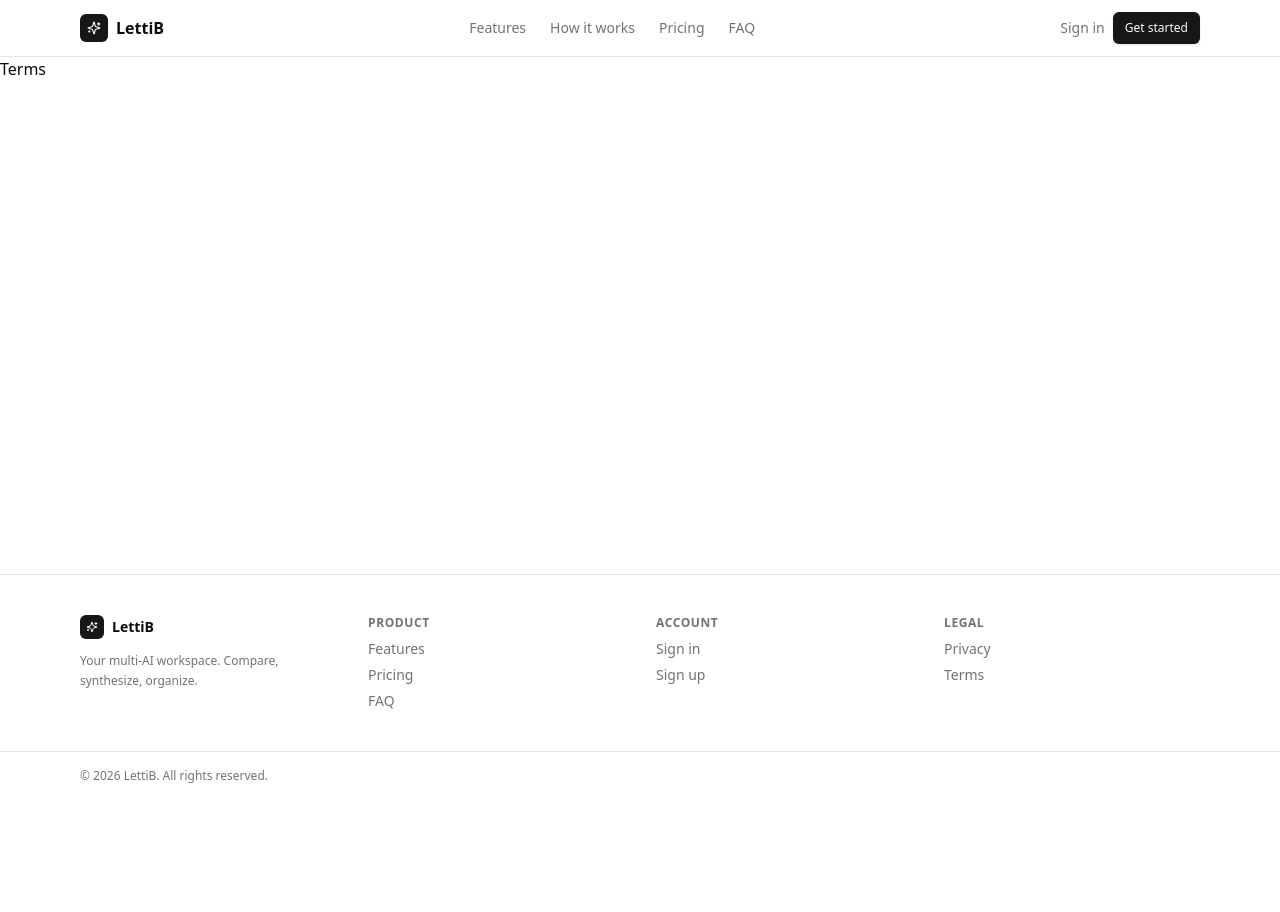
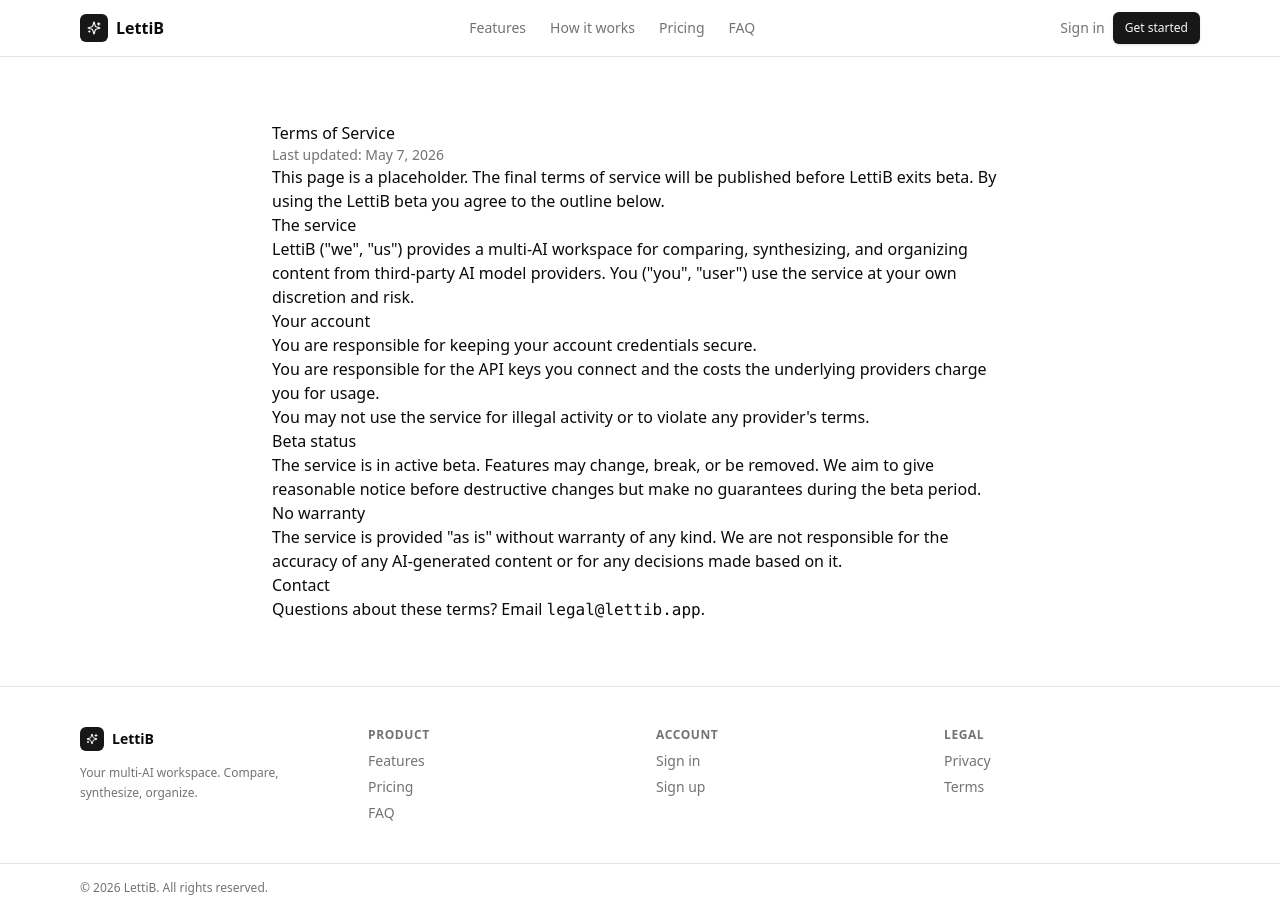
Before and after one commit to bacon-tarion/lettib, a Next.js app: page /terms in a window 1280 px wide. Before the commit the page ends 800 px from the top, so only its background shows below. Built offline with nearby package versions, Linux system fonts and the light colour scheme.

Commit message:
Session 13: marketing landing page (hero, features, pricing, FAQ) + /pricing, /privacy, /terms

```diff
--- a/app/(marketing)/terms/page.tsx
+++ b/app/(marketing)/terms/page.tsx
@@ -1,7 +1,60 @@
+export const metadata = {
+  title: "Terms of Service — LettiB",
+};
+
 export default function TermsPage() {
   return (
-    <main>
-      <h1>Terms</h1>
-    </main>
+    <article className="mx-auto max-w-3xl px-4 py-16 prose prose-sm dark:prose-invert">
+      <h1>Terms of Service</h1>
+      <p className="text-muted-foreground text-sm">
+        Last updated: May 7, 2026
+      </p>
+
+      <p>
+        This page is a placeholder. The final terms of service will be published
+        before LettiB exits beta. By using the LettiB beta you agree to the
+        outline below.
+      </p>
+
+      <h2>The service</h2>
+      <p>
+        LettiB ("we", "us") provides a multi-AI workspace for comparing,
+        synthesizing, and organizing content from third-party AI model
+        providers. You ("you", "user") use the service at your own discretion
+        and risk.
+      </p>
+
+      <h2>Your account</h2>
+      <ul>
+        <li>You are responsible for keeping your account credentials secure.</li>
+        <li>
+          You are responsible for the API keys you connect and the costs the
+          underlying providers charge you for usage.
+        </li>
+        <li>
+          You may not use the service for illegal activity or to violate any
+          provider's terms.
+        </li>
+      </ul>
+
+      <h2>Beta status</h2>
+      <p>
+        The service is in active beta. Features may change, break, or be
+        removed. We aim to give reasonable notice before destructive changes
+        but make no guarantees during the beta period.
+      </p>
+
+      <h2>No warranty</h2>
+      <p>
+        The service is provided "as is" without warranty of any kind. We are
+        not responsible for the accuracy of any AI-generated content or for any
+        decisions made based on it.
+      </p>
+
+      <h2>Contact</h2>
+      <p>
+        Questions about these terms? Email <code>legal@lettib.app</code>.
+      </p>
+    </article>
   );
 }
```
